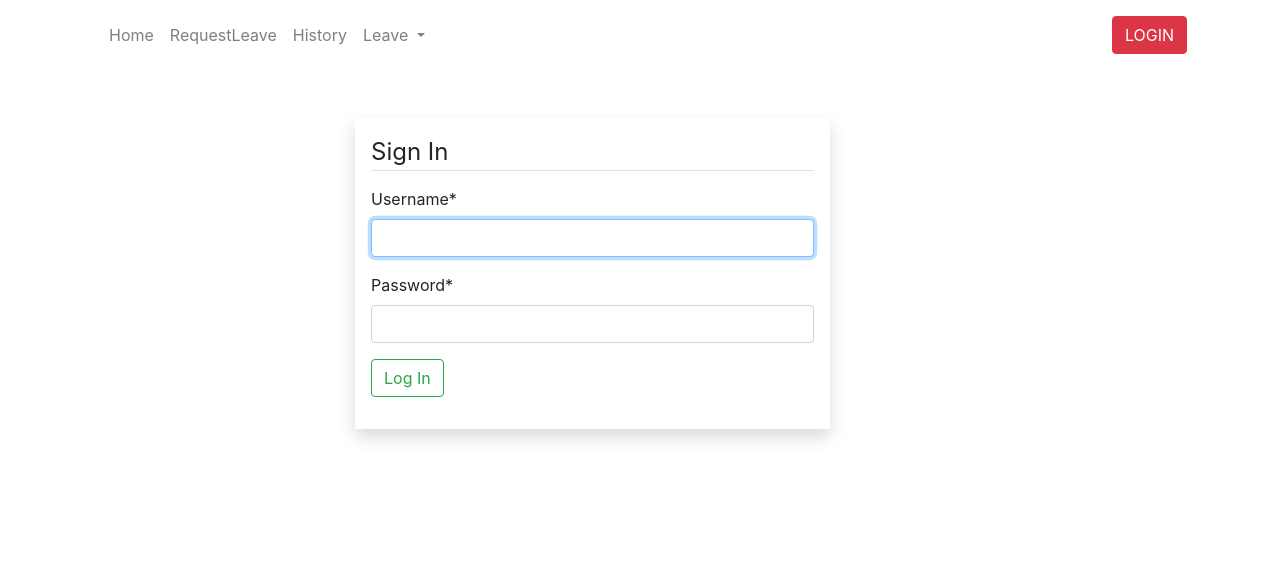
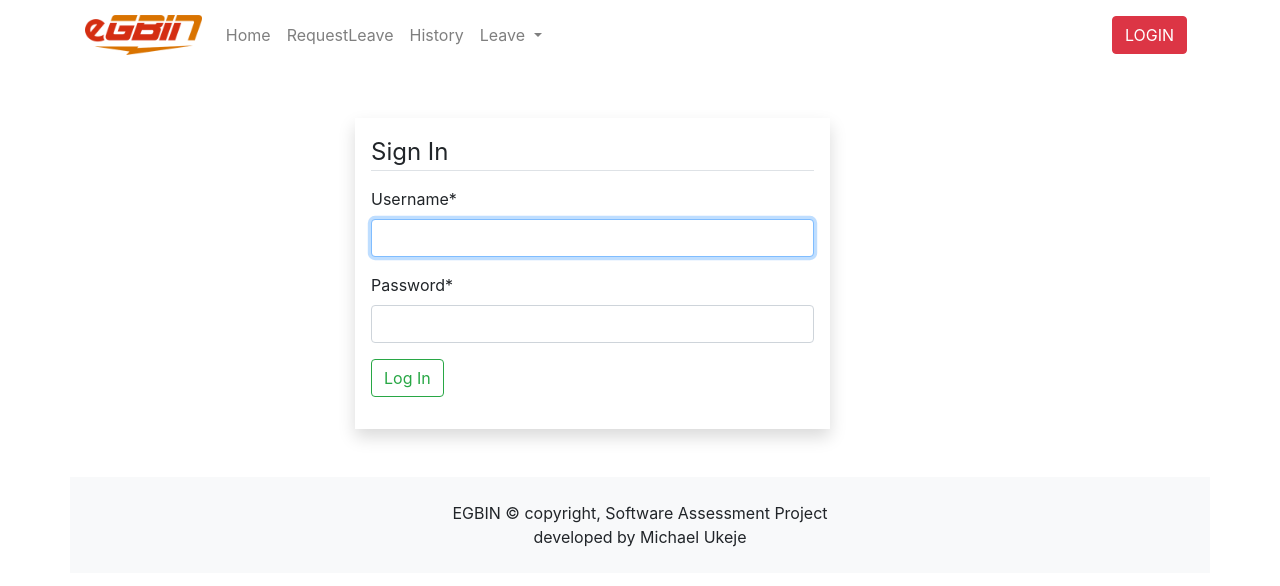
Before and after one commit to ndmichael/egbinLeaveManagementApp, a Django app: page /account/login/ in a window 1280 px wide. Shown: the top 586 px of the page. Run offline with Django 3.2, Linux system fonts and the light colour scheme; some libraries are stand-ins or nearby versions.

Commit message:
added footer and nav brand logo

```diff
--- a/leaveapp/templates/base.html
+++ b/leaveapp/templates/base.html
@@ -36,7 +36,7 @@
         <div class="container">
             <span>
                 <a class="navbar-brand" href="{% url 'app-home' %}">
-                    <!-- <img src="{% static 'leaveapp/images/Egbin_logo1a.png' %}" style="height: 40px; " alt="Egbin Power" /> -->
+                    <img src="{% static 'leaveapp/images/Egbin_logo1a.png' %}" style="height: 40px; " alt="Egbin Power" />
                 </a>
             </span>
 
@@ -78,7 +78,9 @@
                 <ul class="navbar-nav ml-auto">
                     {% if user.is_authenticated %}
                     <li class="nav-item">
-                        <a href="" class="nav-link">{{ request.user.username }}</a>
+                        <a href="" class="nav-link"><span class="text-danger">logged In as</span>,
+                            <b>{{ request.user.username }}</b>
+                        </a>
                     </li>
 
                     <li class="nav-item">
@@ -120,6 +122,15 @@
     {% block content %}
 
     {% endblock %}
+
+    <div class="container">
+        <div class="row bg-light p-4">
+            <div class="col s12 text-center" >
+                EGBIN &copy; copyright, Software Assessment Project <br />
+                developed by Michael Ukeje
+            </div>
+        </div>
+    </div>
 
 
 
```
